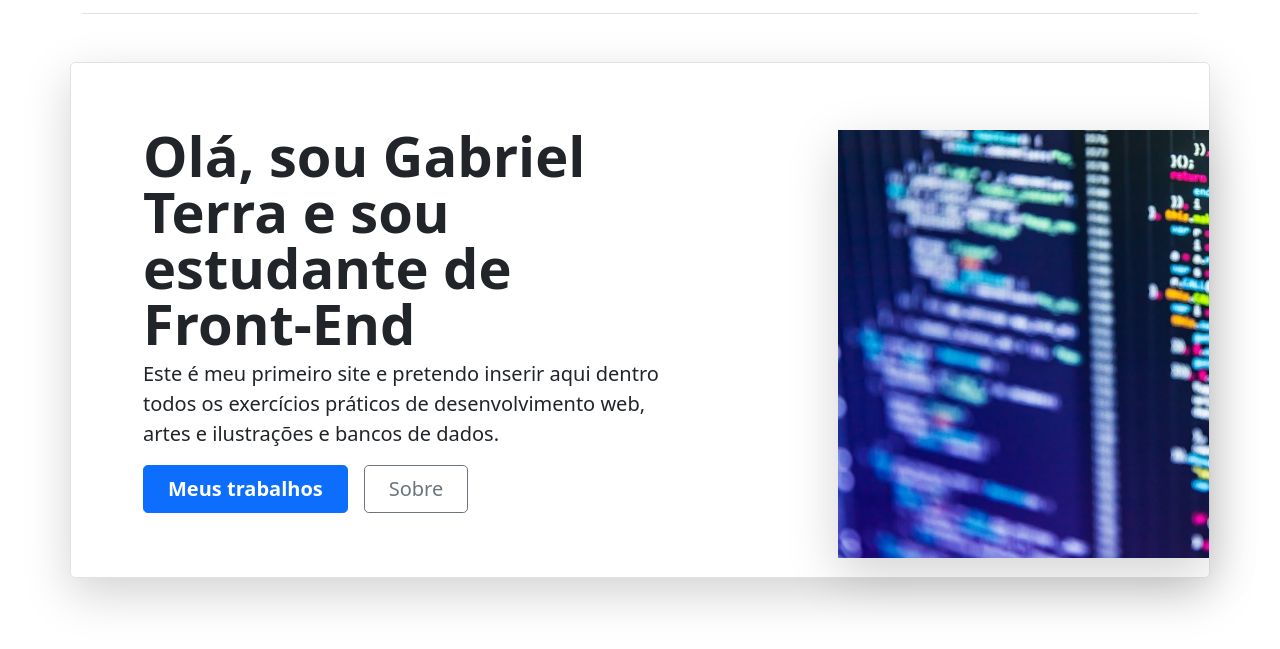
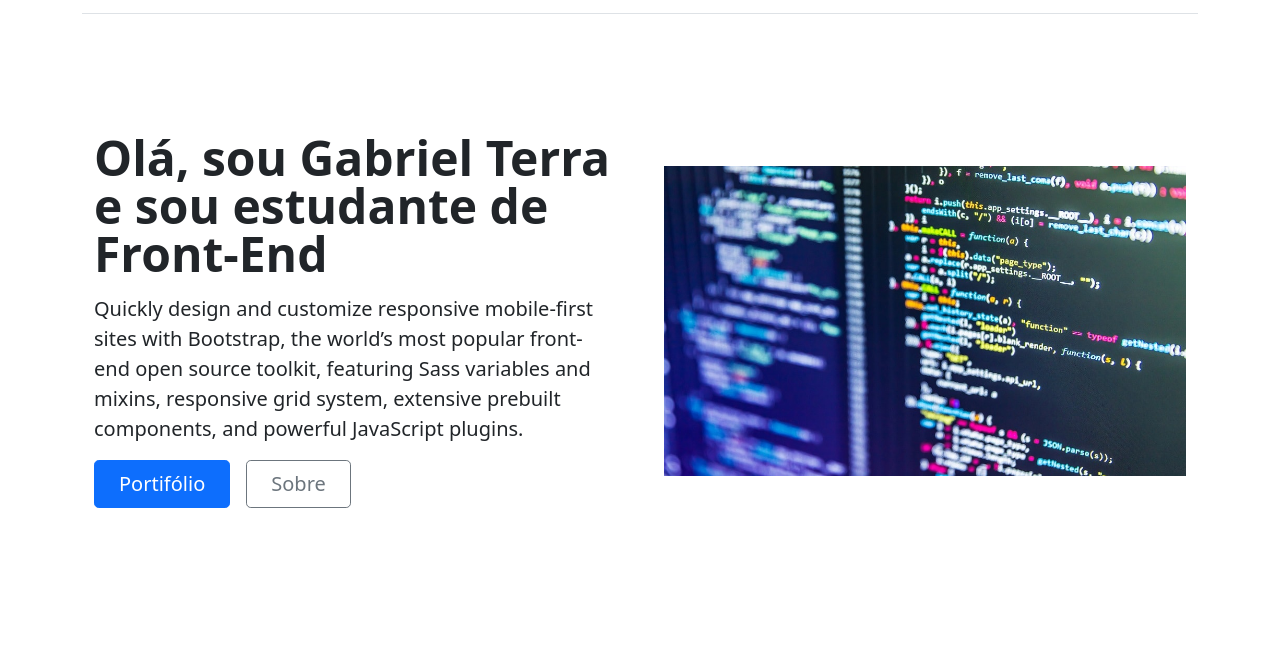
Before and after one commit to biielterra/central, a plain HTML site: page index.html in a window 1280 px wide. Shown: the part 67-716 px from the top of the page. Drawn offline with nearby package versions, Linux system fonts and the light colour scheme.

Commit message:
Update index.html

```diff
--- a/index.html
+++ b/index.html
@@ -40,18 +40,18 @@
 
   <!--Container Principal-->
 
-  <div class="container my-5">
-    <div class="row p-4 pb-0 pe-lg-0 pt-lg-5 align-items-center rounded-3 border shadow-lg">
-      <div class="col-lg-7 p-3 p-lg-5 pt-lg-3">
-        <h1 class="display-4 fw-bold lh-1">Olá, sou Gabriel Terra e sou estudante de <br> Front-End</h1>
-        <p class="lead">Este é meu primeiro site e pretendo inserir aqui dentro todos os exercícios práticos de desenvolvimento web, artes e ilustrações e bancos de dados.</p>
-        <div class="d-grid gap-2 d-md-flex justify-content-md-start mb-4 mb-lg-3">
-          <button type="button" class="btn btn-primary btn-lg px-4 me-md-2 fw-bold">Meus trabalhos</button>
+  <div class="container col-xxl-8 px-4 py-5">
+    <div class="row flex-lg-row-reverse align-items-center g-5 py-5">
+      <div class="col-10 col-sm-8 col-lg-6">
+        <img src="img/img1.jpg" class="d-block mx-lg-auto img-fluid" alt="Bootstrap Themes" width="700" height="500" loading="lazy">
+      </div>
+      <div class="col-lg-6">
+        <h1 class="display-5 fw-bold lh-1 mb-3">Olá, sou Gabriel Terra e sou estudante de <br> Front-End</h1>
+        <p class="lead">Quickly design and customize responsive mobile-first sites with Bootstrap, the world’s most popular front-end open source toolkit, featuring Sass variables and mixins, responsive grid system, extensive prebuilt components, and powerful JavaScript plugins.</p>
+        <div class="d-grid gap-2 d-md-flex justify-content-md-start">
+          <button type="button" class="btn btn-primary btn-lg px-4 me-md-2">Portifólio</button>
           <button type="button" class="btn btn-outline-secondary btn-lg px-4">Sobre</button>
         </div>
-      </div>
-      <div class="col-lg-4 offset-lg-1 p-0 overflow-hidden shadow-lg">
-          <img class="rounded-lg-3" src="img/img1.jpg" alt="" width="720">
       </div>
     </div>
   </div>
```
